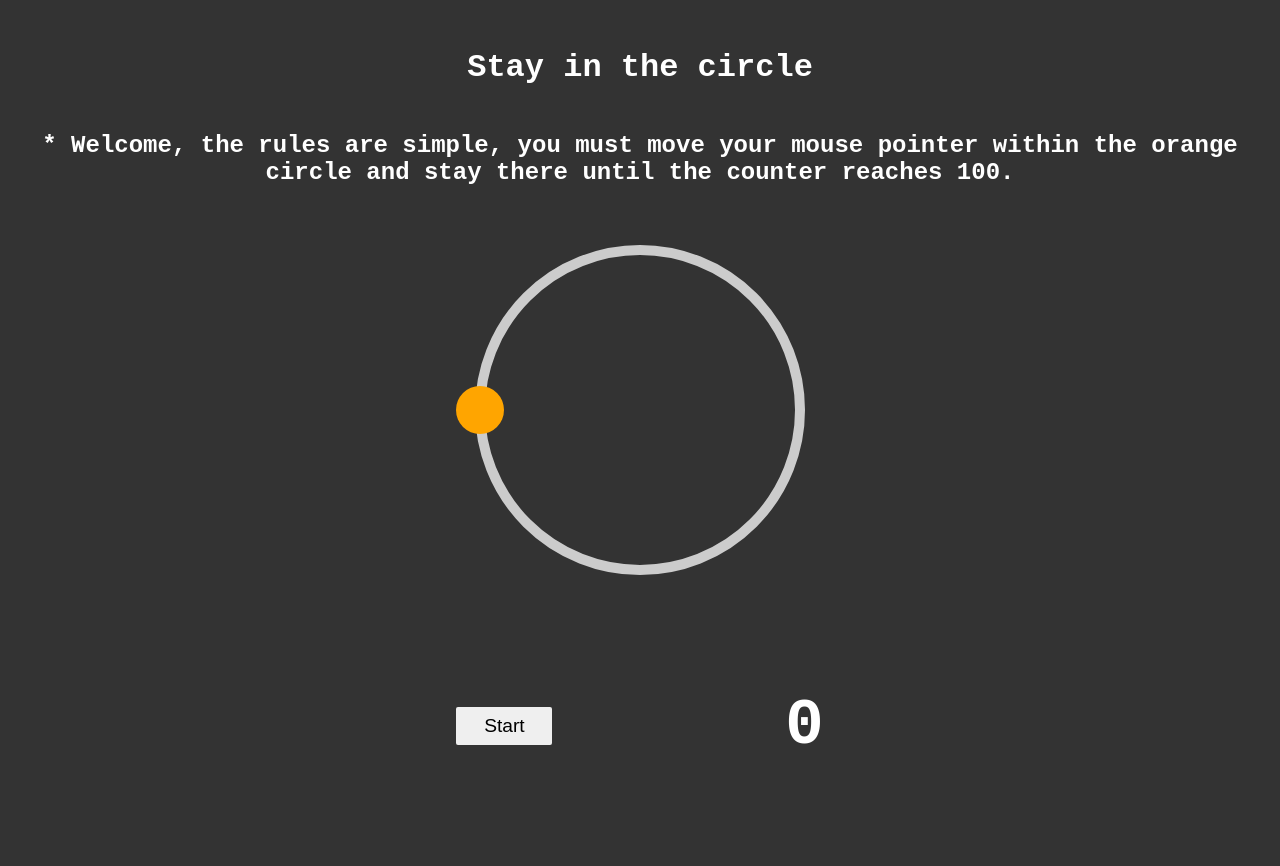
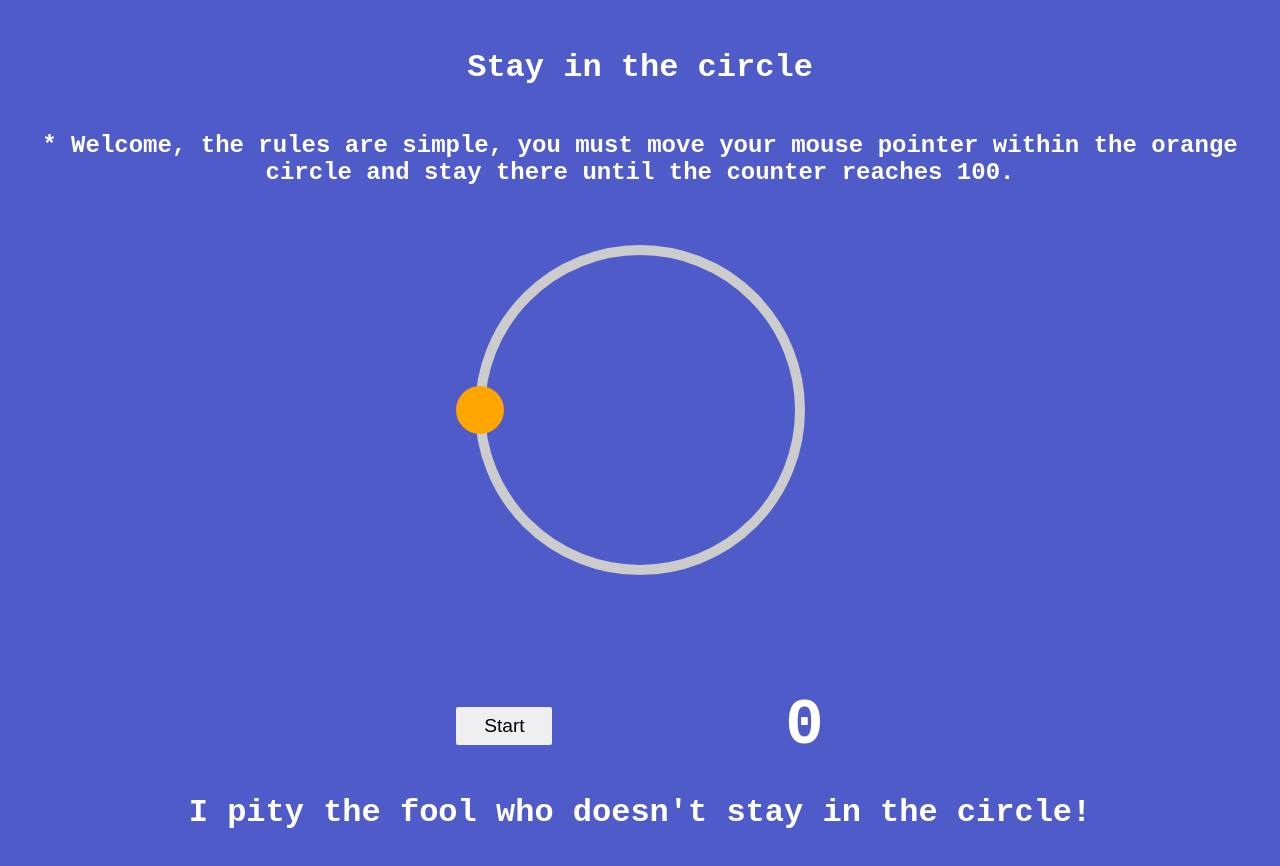
Before and after one commit to jonthedev/stay-in-the-circle, a React (Vite) app: page / in a window 1280 px wide. Shown: the top 866 px of the page. Before the commit the page ends 800 px from the top, so only its background shows below. Built offline with nearby package versions, Linux system fonts and the light colour scheme.

Commit message:
player is notified when winning the game

```diff
--- a/src/App.js
+++ b/src/App.js
@@ -9,6 +9,7 @@ class App extends Component {
     this.state = {
       gameStatus: false,
       count: 0,
+      message: "",
     };
   }
 
@@ -53,6 +54,11 @@ class App extends Component {
           />
           <span className="count">{this.state.count}</span>
         </div>
+        <p className="message" style={{ fontSize: "2em" }}>
+          {this.state.count >= 20
+            ? "Congratulations you won!"
+            : "I pity the fool who doesn't stay in the circle!"}
+        </p>
       </div>
     );
   }
--- a/src/style.css
+++ b/src/style.css
@@ -1,5 +1,5 @@
 body {
-  background: #333;
+  background: rgb(79, 91, 200);
   padding: 20px;
   display: flex;
   justify-content: center;
@@ -64,5 +64,11 @@ svg {
 }
 
 .count {
+  margin-left: 0.5em;
   font-size: 4em;
 }
+
+/*** MESSAGE */
+.message {
+  font-size: 10rem;
+}
```
Also changed, not shown: 4 other files (tests, documents, lock files or other folders).
